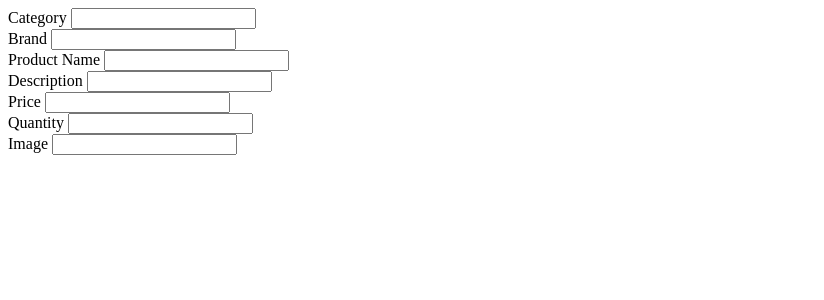
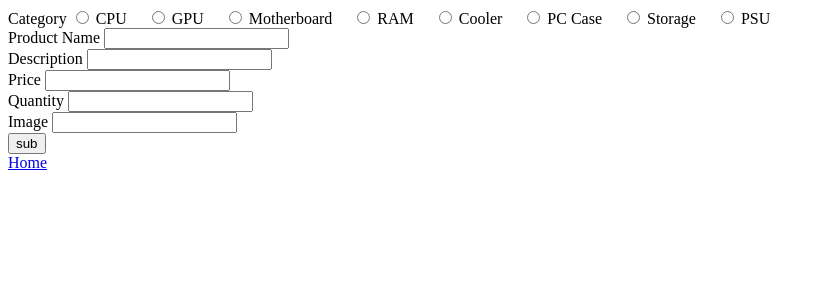
Before and after one commit to RithyHang/PC_Prebuilt_Store, a PHP site: page /pAdd.php in a window 1280 px wide. Shown: the top 300 px of the page, without its empty margins (0-824 px from the left). Run offline with PHP 8.4, Linux system fonts and the light colour scheme.

Commit message:
add product

```diff
--- a/PRODUCTS/pAdd.php
+++ b/PRODUCTS/pAdd.php
@@ -1,21 +1,47 @@
+<?php
+$category = "";
+$pName = "";
+$description = "";
+$price = "";
+$qty = "";
+if (isset($_POST["submit"])) {
+
+
+
+    // connect to databas
+    $db = mysqli_connect("localhost", "root", '', "pc_store_db");
+
+    if ($db->connect_errno > 0) {
+        die(
+            "Error number: " . $db->connect_errno . "<br>" .
+            "Error message: " . $db->connect_error
+        );
+    }
+}
+?>
+
+
 <!DOCTYPE html>
 <html lang="en">
+
 <head>
     <meta charset="UTF-8">
     <meta name="viewport" content="width=device-width, initial-scale=1.0">
     <title>Add Product</title>
 </head>
+
 <body>
     <form action="" method="post">
         <div class="categoryId">
             <label for="txtCateogryId">Category</label>
-            <input type="text" name="txtCategoryId" id="txtCategoryId">
-        </div>
-
-
-        <div class="brandId">
-            <label for="txtBrandId">Brand</label>
-            <input type="text" name="txtBrandId" id="txtBrandId">
+            <input type="radio" name="rdCategory" id="rdCategory" value="CPU"> CPU &nbsp; &nbsp;
+            <input type="radio" name="rdCategory" id="rdCategory" value="GPU"> GPU &nbsp; &nbsp;
+            <input type="radio" name="rdCategory" id="rdCategory" value="Motherboard"> Motherboard &nbsp; &nbsp;
+            <input type="radio" name="rdCategory" id="rdCategory" value="RAM"> RAM &nbsp; &nbsp;
+            <input type="radio" name="rdCategory" id="rdCategory" value="Cooler"> Cooler &nbsp; &nbsp;
+            <input type="radio" name="rdCategory" id="rdCategory" value="Case"> PC Case &nbsp; &nbsp;
+            <input type="radio" name="rdCategory" id="rdCategory" value="Storage"> Storage &nbsp; &nbsp;
+            <input type="radio" name="rdCategory" id="rdCategory" value="PSU"> PSU &nbsp; &nbsp;
         </div>
 
 
@@ -47,6 +73,13 @@
             <label for="txtImage">Image</label>
             <input type="text" name="txtImage" id="txtImage">
         </div>
+
+
+        <div class="pSubmit">
+            <input type="submit" name="submit" id="submit" value="sub">
+        </div>
     </form>
+    <a href="../USERS/index.php">Home</a>
 </body>
+
 </html>
```
